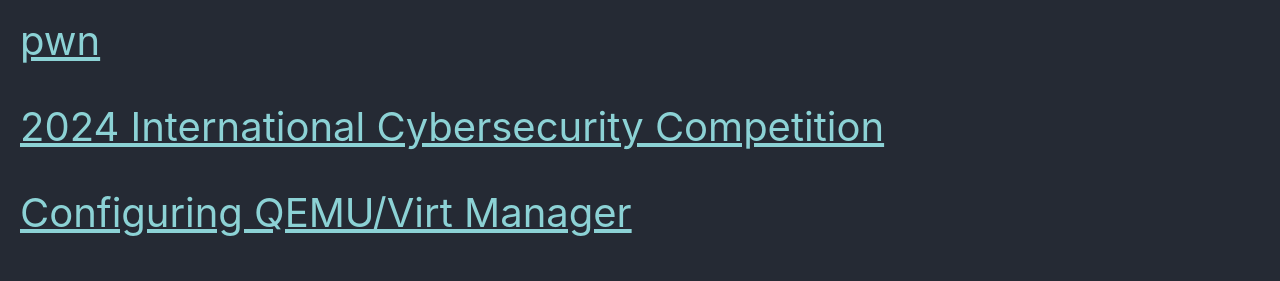
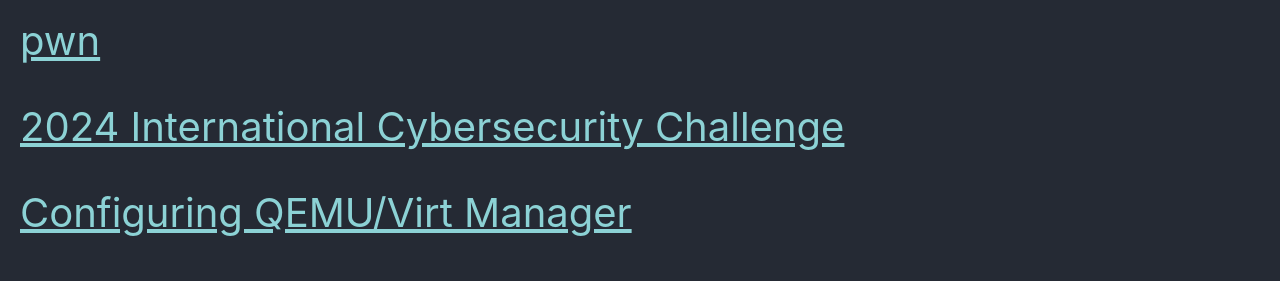
Before and after one commit to Connor-McCartney/Connor-McCartney.github.io, a Jekyll site: the page built from _pages/misc.md, in a window 1280 px wide. Shown: the part 193-474 px from the top of the page. Built offline with Jekyll 4.4.1, drawn with Linux system fonts in a browser that asks for light colours; cached includes are drawn as plain includes.

Commit message:
Update misc.md

```diff
--- a/_pages/misc.md
+++ b/_pages/misc.md
@@ -7,7 +7,7 @@ title: Misc
 
 <span style="font-size:2em;">   [pwn](/misc/pwn)   </span>
 
-<span style="font-size:2em;">   [2024 International Cybersecurity Competition](/misc/2024ICC)   </span>
+<span style="font-size:2em;">   [2024 International Cybersecurity Challenge](/misc/2024ICC)   </span>
 
 <span style="font-size:2em;">   [Configuring QEMU/Virt Manager](/misc/qemu)   </span>
 
```
